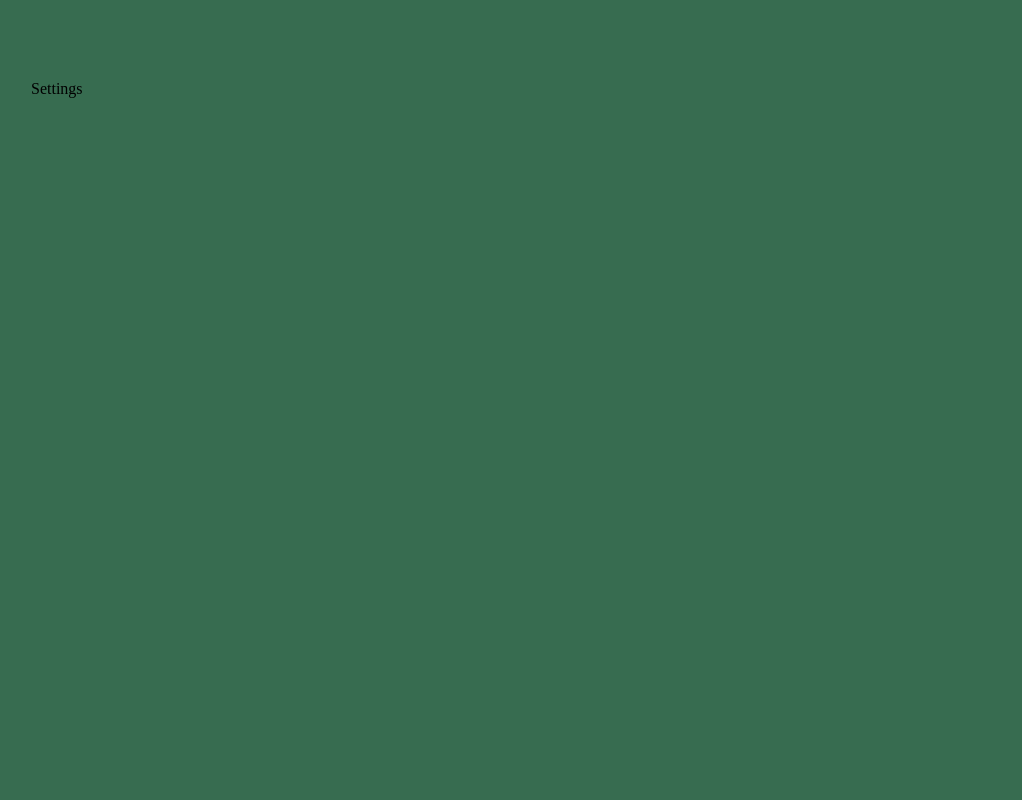
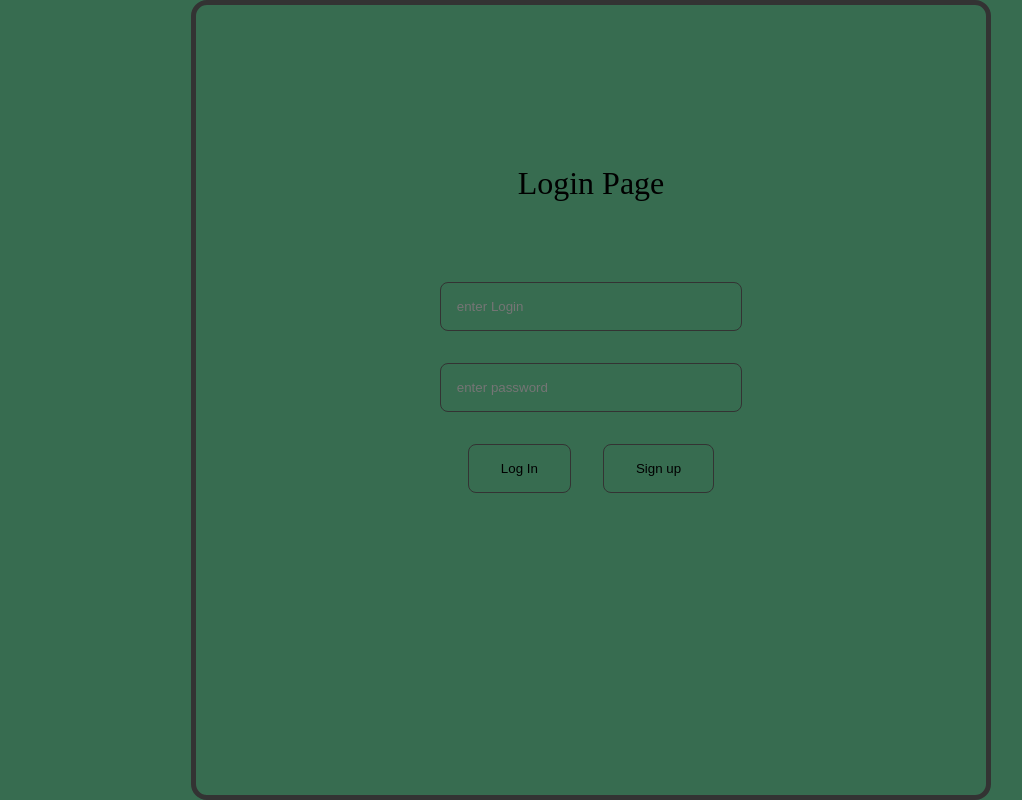
Before and after one commit to HryhoriiShkvyra/match-app, a React (Create React App) app in the folder match-app/: page /Settings in a window 1280 px wide. Shown: the whole page, without its empty margins (49-1071 px from the left). Built offline with nearby package versions, Linux system fonts and the light colour scheme.

Commit message:
initial commit

```diff
--- a/match-app/src/App.js
+++ b/match-app/src/App.js
@@ -10,23 +10,25 @@ import { RegistrationPage } from './Pages/RegistrationForm/RegistrationForm'
 import useLocalStorage from './Components/Hooks/useLocalStorage';
 import AddToList from './Components/addToList/AddToList';
 import { Login } from './Pages/Login/Login';
+import useToken from './Components/Hooks/useToken';
+
+
+function setToken(userToken) {
+  sessionStorage.setItem('token', JSON.stringify(userToken));
+}
+
+function getToken() {
+  const tokenString = sessionStorage.getItem('token');
+  const userToken = JSON.parse(tokenString);
+  return userToken?.token
+
+}
 
 function App() {
+  const {token, setToken} = useToken();
 
-  const [data, setData] = useLocalStorage('key',[{}])
-
-
-
-
-
-
-
-  const removeUser = (data) => {
-    setData(data.filter(data => data.id !== data.id))
-  }
-
-  const createNewValue = (newUserLogin) => {
-    setData([...data, newUserLogin])
+  if(!token) {
+    return <Login setToken={setToken}/>
   }
 
 
@@ -44,14 +46,14 @@ function App() {
         {/* <Login data={data} setData={setData} add={createNewValue} /> */}
         {/* <RegistrationPage add={createNewValue}/> */}
         <Router>
-          {/* <Link to='/'>
+          <Link to='/'>
             <i class="fa-solid fa-user"></i>
           </Link>
           <Link to='/Settings'>
             <i class="fa-solid fa-gear"></i>
-          </Link> */}
+          </Link>
           <Routes>
-            <Route path='/' element={<Login/>}/>
+            <Route path='/' element={<Profile/>}/>
             <Route path='/Settings' element={<Settings/>}/>
           </Routes>
         </Router>
--- /dev/null
+++ b/match-app/src/Components/Hooks/useToken.js
@@ -0,0 +1,23 @@
+import {useState} from 'react'
+
+export default function useToken() {
+    const getToken = () => {
+        const tokenString = localStorage.getItem('token');
+        const userToken = JSON.parse(tokenString);
+        return userToken?.token
+
+    };
+    const [token, setToken] = useState(getToken());
+
+
+    const saveToken = userToken => {
+        localStorage.setItem('token',JSON.stringify(userToken));
+        setToken(userToken.token);
+    }
+
+    return {
+        setToken: saveToken,
+        token
+    }
+
+}
--- a/match-app/src/Pages/Login/Login.jsx
+++ b/match-app/src/Pages/Login/Login.jsx
@@ -1,8 +1,21 @@
 import React, {useState} from "react";
 import classes from './Login.module.css'
 import { RegistrationPage } from "../RegistrationForm/RegistrationForm";
+import PropTypes from 'prop-types';
 
-export const Login = ({add, data, setData}) => {
+
+
+async function loginUser(credentials) {
+    return fetch('http://localhost:8080/login', {
+        method: 'POST',
+        headers: {
+            'Content-Type': 'application/json'
+        },
+        body: JSON.stringify(credentials)
+    })
+    .then(data => data.json())
+}
+export function Login({add, setToken}) {
 
     // this window is shows only if ACTIVE is TRUE
     const [active, setActive] = useState(true)
@@ -11,22 +24,22 @@ export const Login = ({add, data, setData}) => {
         setActive(active)
     }
 
-    //
-    const checkLoginInput = (e) => {
-        e.preventDefault()
-        const dataValue = {
-            ...data
-        }
-        if (dataValue === loginValue) {
-            console.log('work')
-        }
-        console.log('not work')
-        console.log(dataValue)
+    const handleSubmit = async e => {
+        e.preventDefault();
+        const token = await loginUser({
+            username,
+            password
+        });
+        setToken(token)
     }
 
-    const [loginValue, setLoginValue] = useState([{login: '', password: ''}])
-    console.log(loginValue)
 
+
+
+    // const [loginValue, setLoginValue] = useState([{login: '', password: ''}])
+
+    const [username, setUsername] = useState();
+    const [password, setPassword] = useState();
 
 
     return(
@@ -36,21 +49,21 @@ export const Login = ({add, data, setData}) => {
                     <div className='container'>
                         <div className={classes.loginPage}>
                             <div className={classes.loginTitle}>Login Page</div>
-                            <form className={classes.formInner}>
+                            <form onSubmit={handleSubmit} className={classes.formInner}>
                                 <input
-                                    value={loginValue.login}
-                                    onChange={e => setLoginValue({...loginValue, login: e.target.value})}
+                                    value={username}
+                                    onChange={e => setUsername(e.target.value)}
                                     className={classes.input}
                                     placeholder="enter Login"
                                 />
                                 <input
-                                    value={loginValue.password}
-                                    onChange={e => setLoginValue({...loginValue, password: e.target.value})}
+                                    value={password}
+                                    onChange={e => setPassword(e.target.value)}
                                     className={classes.input}
                                     type='password'
                                     placeholder="enter password"/>
                                 <div className={classes.btns}>
-                                    <button onClick={checkLoginInput} className={classes.btn}>Log In</button>
+                                    <button className={classes.btn}>Log In</button>
                                     <button onClick={() => setActive(false)} className={classes.btn}>Sign up</button>
                                 </div>
 
@@ -62,5 +75,9 @@ export const Login = ({add, data, setData}) => {
             }
         </div>
 
-    )
+    );
 }
+
+Login.propTypes = {
+    setToken: PropTypes.func.isRequired
+}
--- a/match-app/src/Pages/Profile/Profile.jsx
+++ b/match-app/src/Pages/Profile/Profile.jsx
@@ -1,16 +1,33 @@
-import React from "react";
+import React, {useState} from "react";
 import classes from './Profile.module.css'
 
 export const Profile = () => {
+
+    const [userData, setUserData] = useState(
+        {
+            name: 'Hryhorii',
+            age: '22',
+            city: 'Kyiv',
+            interests: 'books, walking, philosophy',
+            about: 'Lorem ipsum dolor sit amet consectetur adipisicing elit. Minima, deleniti rerum nostrum consequatur ipsum soluta,',
+            photo: '',
+        }
+    )
+
+
+
+
     return(
         <div className="container">
-            <div className={classes.pageTitle}>Profile</div>
-            <div className={classes.pageContent}>
-                <div>
-                    <div className={classes.value}>value from localeStorage</div>
-                    <input className={classes.input} placeholder='value from localeStorage'></input>
-                    <div className={classes.about}>description about what we want to change</div>
-                </div>
+            <div className={classes.Title}>Y profile</div>
+            <div className={classes.content}>
+               <div className={classes.name}>{userData.name}</div>
+               <div className={classes.age}>{userData.age}</div>
+               <div className={classes.city}>{userData.city}</div>
+               <div className={classes.interests}>{userData.interests}</div>
+               <div className={classes.about}>{userData.about}</div>
+               <div className={classes.photo}>{userData.photo}</div>
+
             </div>
         </div>
     )
--- a/match-app/src/Pages/Settings/Settings.jsx
+++ b/match-app/src/Pages/Settings/Settings.jsx
@@ -9,7 +9,11 @@ export const Settings = () => {
         <div>
             <div className={classes.settingsInner}>
                 <div>
-                    Settings
+                <div>
+                    <div className={classes.value}>value from localeStorage</div>
+                    <input className={classes.input} placeholder='value from localeStorage'></input>
+                    <div className={classes.about}>description about what we want to change</div>
+                </div>
                 </div>
             </div>
         </div>
```
Also changed, not shown: match-app/server.js (+14 -0 lines), match-app/src/Data/userData.jsx (added).
